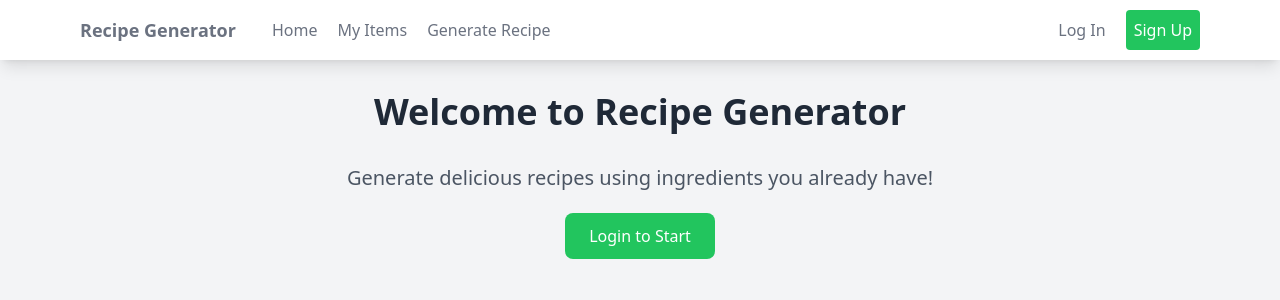
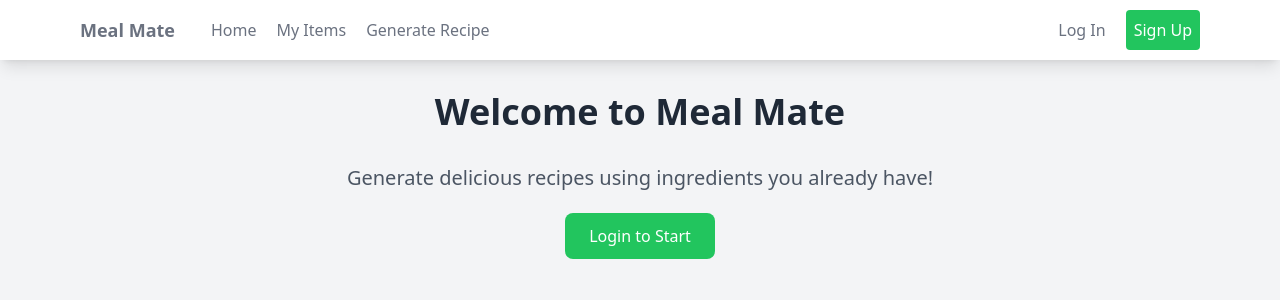
Before and after one commit to loki1001/MealMate, a Django app: page / in a window 1280 px wide. Shown: the top 300 px of the page. Run offline with Django 4.2, Linux system fonts and the light colour scheme; some libraries are stand-ins or nearby versions.

Commit message:
Rename to Meal Mate

```diff
--- a/recipes/templates/recipes/base.html
+++ b/recipes/templates/recipes/base.html
@@ -3,7 +3,7 @@
 <head>
     <meta charset="UTF-8">
     <meta name="viewport" content="width=device-width, initial-scale=1.0">
-    <title>Recipe Generator</title>
+    <title>Meal Mate</title>
     <script src="https://cdn.tailwindcss.com"></script>
 </head>
 <body class="bg-gray-100">
@@ -13,7 +13,7 @@
                 <div class="flex space-x-7">
                     <div>
                         <a href="{% url 'home' %}" class="flex items-center py-4">
-                            <span class="font-semibold text-gray-500 text-lg">Recipe Generator</span>
+                            <span class="font-semibold text-gray-500 text-lg">Meal Mate</span>
                         </a>
                     </div>
                     <div class="hidden md:flex items-center space-x-1">
--- a/recipes/templates/recipes/home.html
+++ b/recipes/templates/recipes/home.html
@@ -2,7 +2,7 @@
 
 {% block content %}
 <div class="text-center">
-    <h1 class="text-4xl font-bold text-gray-800 mb-8">Welcome to Recipe Generator</h1>
+    <h1 class="text-4xl font-bold text-gray-800 mb-8">Welcome to Meal Mate</h1>
     <p class="text-xl text-gray-600 mb-8">Generate delicious recipes using ingredients you already have!</p>
     {% if user.is_authenticated %}
         <a href="{% url 'generate_recipe' %}" class="bg-green-500 text-white px-6 py-3 rounded-lg hover:bg-green-600 transition duration-300">Start Generating Recipes</a>
```
